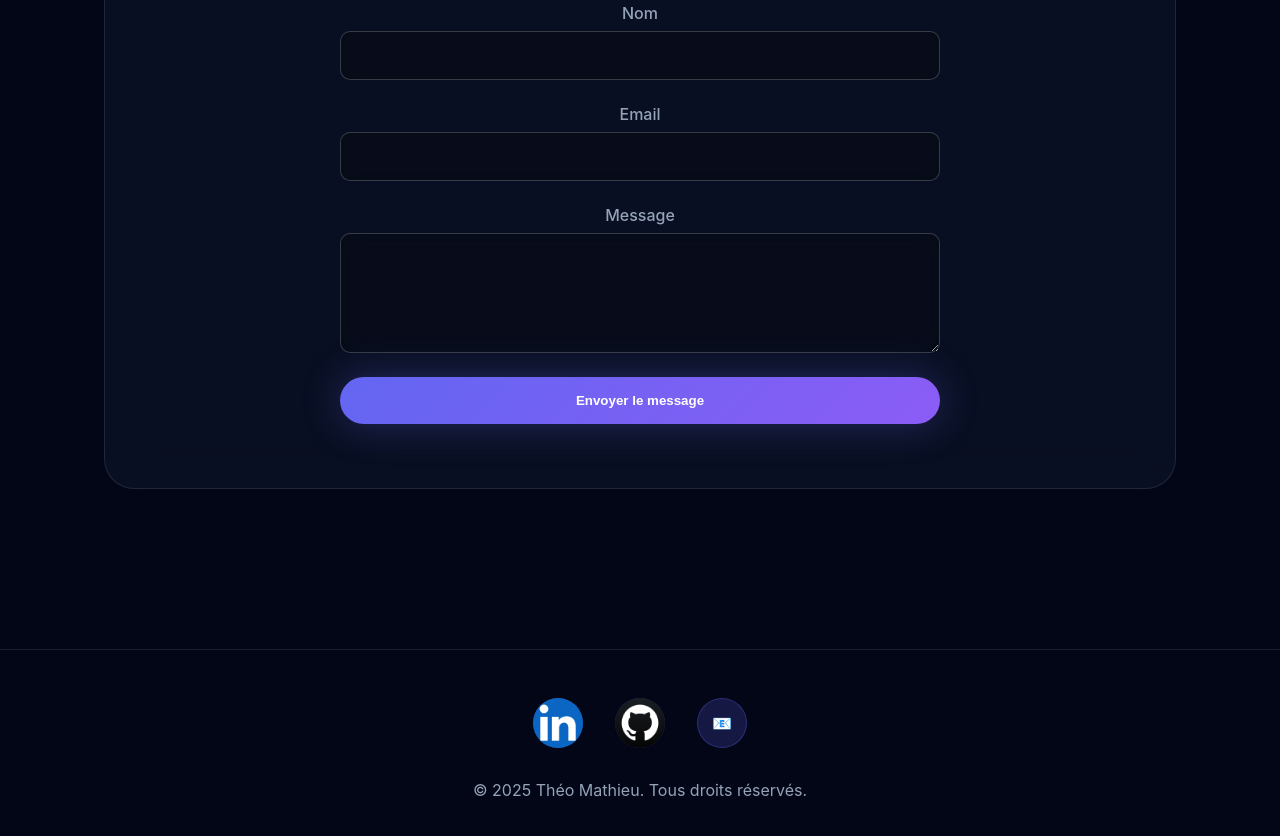
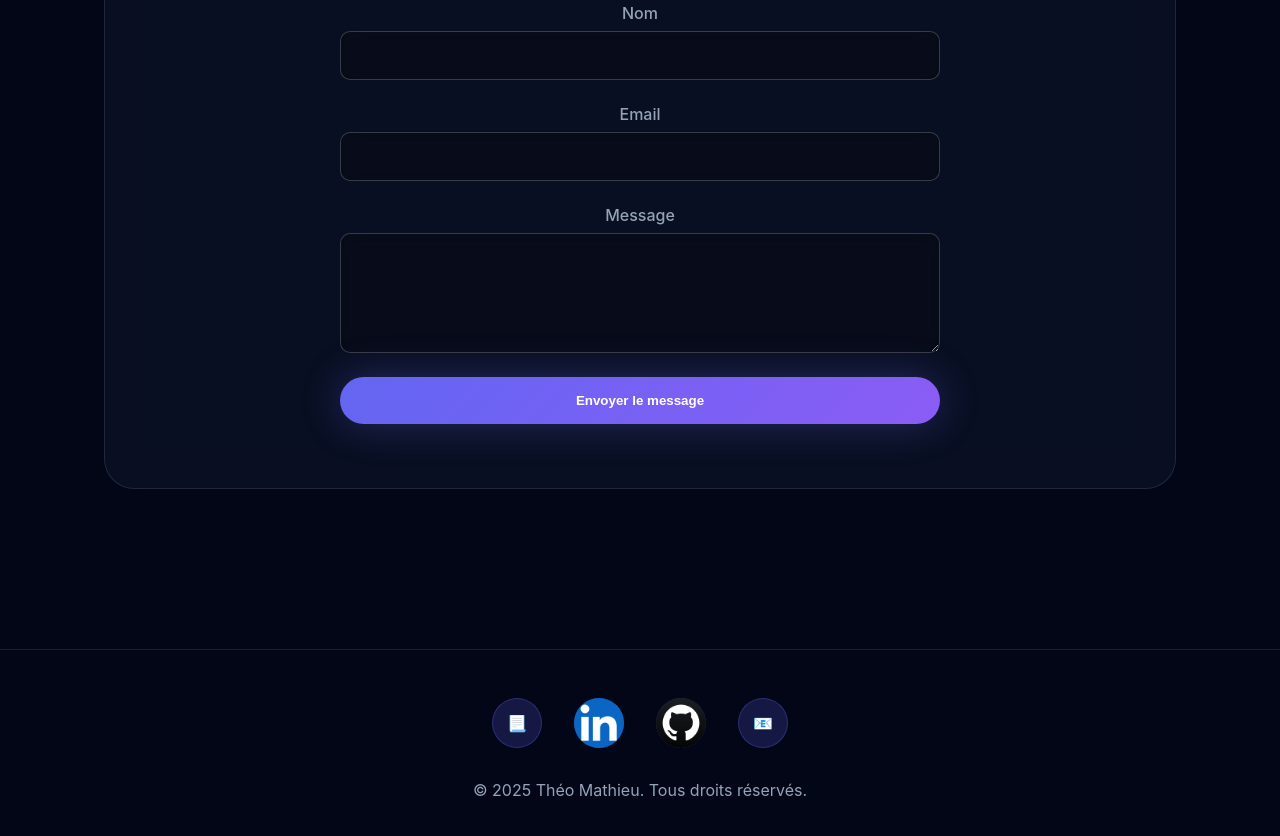
Before and after one commit to TheoMATepitech/portfolio, a plain HTML site: page index.html in a window 1280 px wide. Shown: the part 3685-4521 px from the top of the page. Drawn offline with Linux system fonts and the light colour scheme.

Commit message:
ajout CV

```diff
--- a/index.html
+++ b/index.html
@@ -208,9 +208,10 @@
     <!-- Footer -->
     <footer>
         <div class="social-links">
-            <a href="https://www.linkedin.com/in/th%C3%A9o-mathieu-0201992b3/" class="social-link"
+            <a href="./CV - Théo MATHIEU.pdf" target="_blank" class="social-link" title="CV">📃</a>
+            <a href="https://www.linkedin.com/in/th%C3%A9o-mathieu-0201992b3/" target="_blank" class="social-link"
                 title="LinkedIn"><img class="footerlink" src="linkedin-delphine-pic-marketing.png"/></a>
-            <a href="https://github.com/MATHIEUTheo/" class="social-link" title="GitHub"><img class="footerlink" src="github-icon-filled-256.png"></a>
+            <a href="https://github.com/MATHIEUTheo/" target="_blank" class="social-link" title="GitHub"><img class="footerlink" src="github-icon-filled-256.png"></a>
             <a href="mailto:theo1.mathieu@epitech.eu" class="social-link" title="Email">📧</a>
         </div>
         <p>&copy; 2025 Théo Mathieu. Tous droits réservés.</p>
```
Also changed, not shown: 1 other file.
